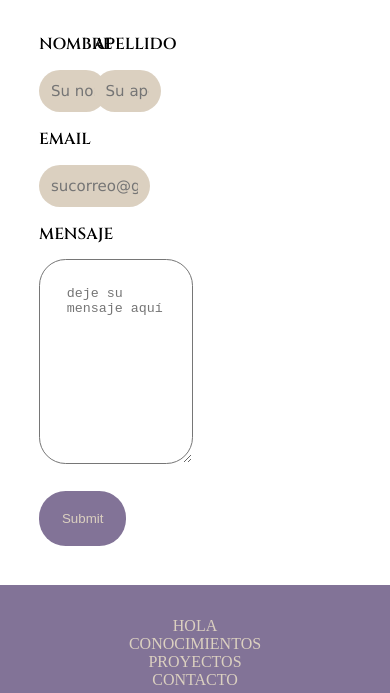
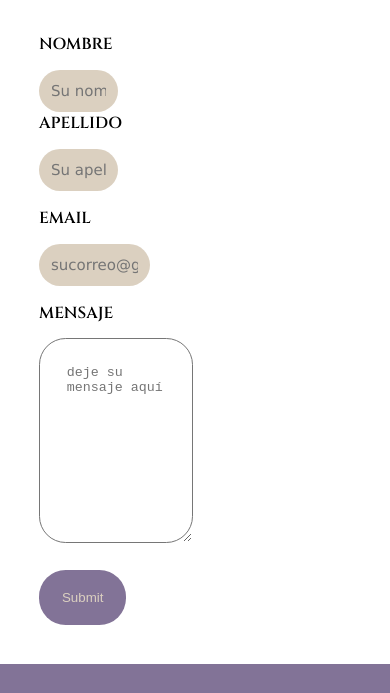
Before and after one commit to BelenToledo/Mi-Portfolio, a plain HTML site: page index.html in a window 390 px wide. Shown: the part 6641-7334 px from the top of the page. Drawn offline with Linux system fonts and the light colour scheme.

Commit message:
modificacion responsive formulario

```diff
--- a/index.css
+++ b/index.css
@@ -432,7 +432,14 @@ padding: 10%;
         flex-wrap: wrap;
         flex-direction: column;
     }
-
+    .nombre-y-apellido{
+        display: flex;
+        flex-direction: column;
+        flex-wrap: wrap;
+    }
+    .input-primeralinea input{
+        width: 100%;
+    }
     .enviar{
         width: 80%;
     }
```
